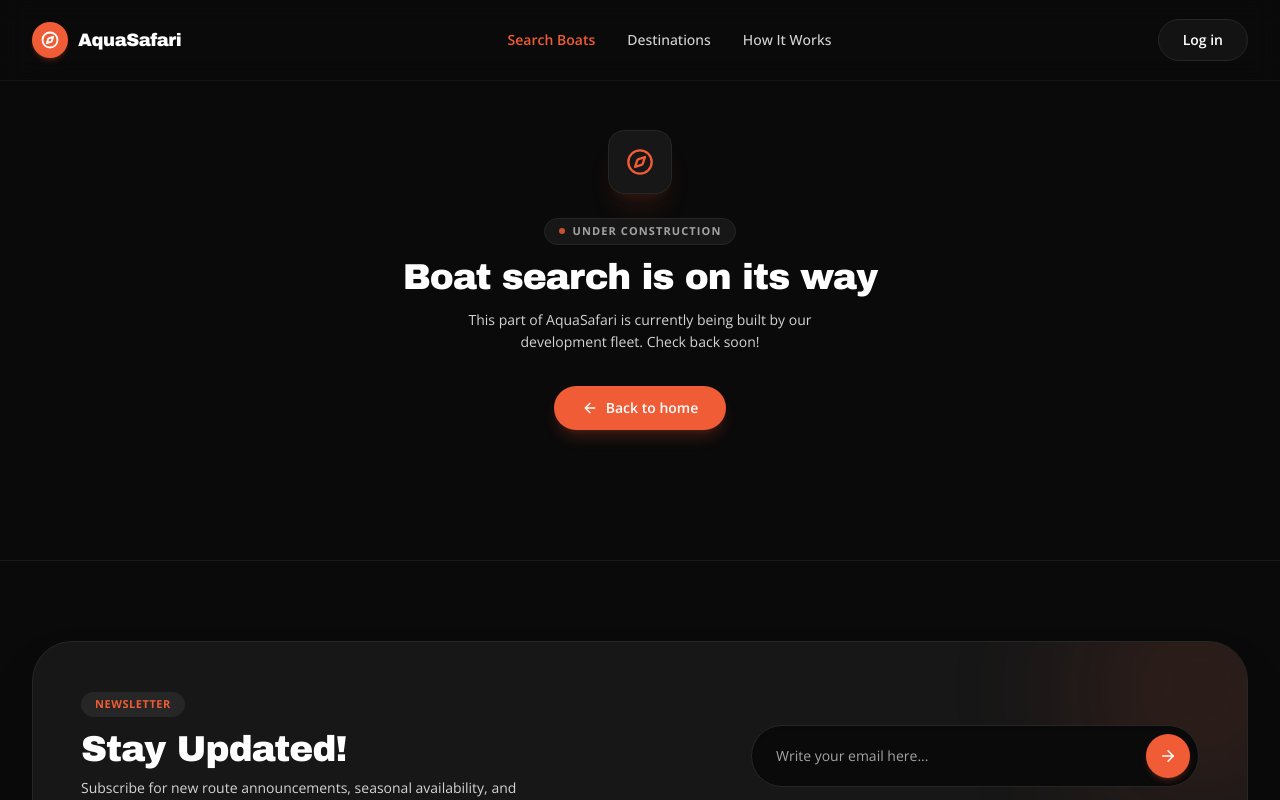
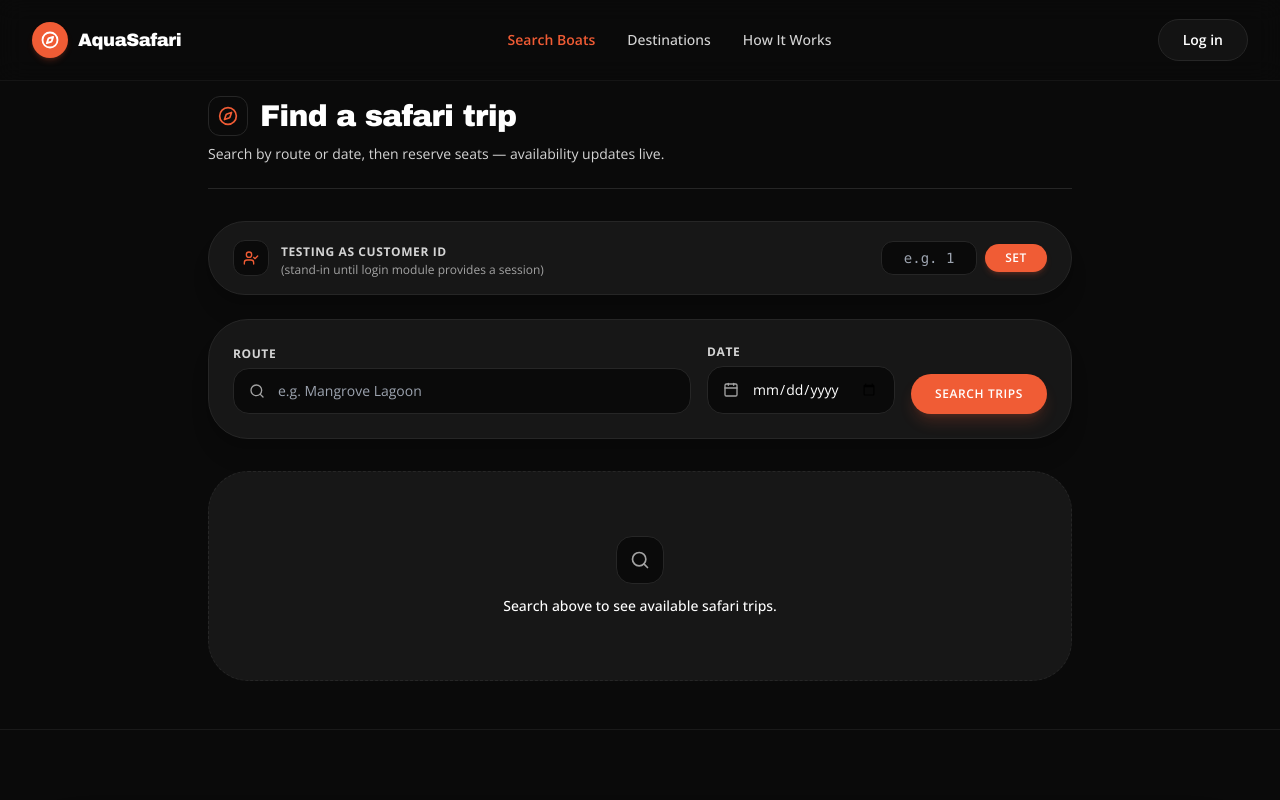
Before and after one commit to leavingnadir/aquasafari, a React (Vite) app in the folder frontend/: page /search in a window 1280 px wide. Shown: the top 800 px of the page. Built offline with nearby package versions, Linux system fonts and the light colour scheme.

Commit message:
Design Booking List and Search trips frontend

```diff
--- a/frontend/src/App.jsx
+++ b/frontend/src/App.jsx
@@ -7,6 +7,10 @@ import ComingSoon from "./pages/ComingSoon.jsx";
 
 // Boat module
 import BoatManagement from "./pages/boat/BoatManagement.jsx";
+
+// Booking module
+import SearchTrips from "./pages/booking/SearchTrips.jsx";
+import MyBookings from "./pages/booking/MyBookings.jsx";
 
 //payment module
 import ProcessPayment from "./pages/payment/ProcessPayment.jsx";
@@ -24,13 +28,15 @@ export default function App() {
           {/* Boat module */}
           <Route path="/boat/manage" element={<BoatManagement />} />
 
+           {/* Booking module */}
+          <Route path="/search" element={<SearchTrips />} />
+          <Route path="/booking/my-bookings" element={<MyBookings />} />
+
           {/* Payment module */}
           <Route path="/payment/checkout" element={<ProcessPayment />} />
           <Route path="/payment/history" element={<PaymentHistory />} />
           <Route path="/payment/records" element={<PaymentRecords />} />
 
-
-          <Route path="/search" element={<ComingSoon title="Boat search" />} />
           <Route path="/destinations" element={<ComingSoon title="Destinations" />} />
           <Route path="/how-it-works" element={<ComingSoon title="How it works" />} />
           <Route path="/login" element={<ComingSoon title="Login" />} />
--- a/frontend/src/pages/booking/CustomerIdBar.jsx
+++ b/frontend/src/pages/booking/CustomerIdBar.jsx
@@ -1,4 +1,5 @@
 import { useState } from "react";
+import { UserCheck, ShieldAlert } from "lucide-react";
 
 /**
  * Temporary stand-in for "the logged-in customer" until the User & Admin
@@ -21,23 +22,31 @@ export default function CustomerIdBar({ customerId, onChange }) {
   };
 
   return (
-    <div className="flex items-center gap-2 rounded-md border border-amber-300 bg-amber-50 px-3 py-2 text-sm text-amber-900">
-      <span className="font-medium">Testing as customer ID:</span>
+    <div className="flex flex-wrap items-center justify-between gap-4 rounded-[2.5rem] border border-surface-800 bg-surface-900 px-6 py-4 shadow-xl font-body text-content-primary">
+      <div className="flex items-center gap-3">
+        <div className="flex h-9 w-9 items-center justify-center rounded-xl border border-surface-800 bg-surface text-brand-500">
+          <UserCheck size={16} />
+        </div>
+        <div>
+          <span className="text-xs font-bold uppercase tracking-wider text-content-secondary">Testing as customer ID</span>
+          <p className="text-xs text-content-muted">(stand-in until login module provides a session)</p>
+        </div>
+      </div>
+
+      <div className="flex items-center gap-2">
         <input
-        className="w-20 rounded border border-amber-300 bg-white px-2 py-1"
+          className="w-24 rounded-xl border border-surface-800 bg-surface px-3 py-1.5 text-center text-sm font-mono text-content-primary outline-none transition-all focus:border-brand-500 focus:ring-2 focus:ring-brand-500/15"
           value={draft}
           onChange={(e) => setDraft(e.target.value)}
           placeholder="e.g. 1"
         />
         <button
           onClick={save}
-        className="rounded bg-amber-600 px-3 py-1 font-medium text-white hover:bg-amber-700"
+          className="rounded-full bg-brand-500 px-5 py-1.5 text-xs font-semibold uppercase tracking-wider text-white shadow-md shadow-brand-500/20 transition-all hover:bg-brand-600"
         >
           Set
         </button>
-      <span className="text-amber-700">
-        (stand-in until the login module provides a real session)
-      </span>
+      </div>
     </div>
   );
 }
--- a/frontend/src/pages/booking/MyBookings.jsx
+++ b/frontend/src/pages/booking/MyBookings.jsx
@@ -1,12 +1,13 @@
 import { useEffect, useState } from "react";
 import { getBookingsForCustomer, cancelBooking } from "../../api/bookingApi";
 import CustomerIdBar, { getStoredCustomerId } from "./CustomerIdBar";
+import { CalendarCheck, ShieldAlert, Loader2, Calendar, Users, XCircle } from "lucide-react";
 
 const statusBadge = {
-  PENDING: "bg-amber-100 text-amber-800 border-amber-300",
-  CONFIRMED: "bg-teal-100 text-teal-800 border-teal-300",
-  CANCELLED: "bg-stone-100 text-stone-600 border-stone-300",
-  EXPIRED: "bg-rose-100 text-rose-700 border-rose-300",
+  PENDING: "bg-amber-500/10 text-amber-400 border-amber-500/20",
+  CONFIRMED: "bg-emerald-500/10 text-emerald-400 border-emerald-500/20",
+  CANCELLED: "bg-slate-400/10 text-slate-400 border-slate-400/20",
+  EXPIRED: "bg-rose-500/10 text-rose-400 border-rose-500/20",
 };
 
 export default function MyBookings() {
@@ -49,10 +50,19 @@ export default function MyBookings() {
   };
 
   return (
-    <div className="mx-auto max-w-3xl px-4 py-8">
-      <header className="mb-6 border-b border-teal-900/10 pb-4">
-        <h1 className="text-3xl font-semibold tracking-tight text-teal-950">My bookings</h1>
-        <p className="mt-1 text-teal-800/80">View your reservations and cancel if plans change.</p>
+    <div className="mx-auto max-w-3xl px-4 pt-24 pb-12 font-body text-content-primary">
+      <header className="mb-8 border-b border-surface-800 pb-6">
+        <div className="flex items-center gap-3">
+          <div className="flex h-10 w-10 items-center justify-center rounded-xl border border-surface-800 bg-surface text-brand-500">
+            <CalendarCheck size={20} />
+          </div>
+          <h1 className="font-display text-3xl font-normal tracking-tight text-content-primary">
+            My bookings
+          </h1>
+        </div>
+        <p className="mt-2 text-sm text-content-secondary">
+          View your reservations and cancel if plans change.
+        </p>
       </header>
 
       <div className="mb-6">
@@ -66,42 +76,62 @@ export default function MyBookings() {
       </div>
 
       {error && (
-        <div className="mb-6 rounded-md border border-rose-300 bg-rose-50 px-4 py-3 text-rose-800">
-          {error}
+        <div className="mb-6 flex items-center gap-3 rounded-2xl border border-rose-500/20 bg-rose-500/10 px-5 py-4 text-rose-400">
+          <ShieldAlert size={18} className="shrink-0" />
+          <span className="text-sm font-medium">{error}</span>
         </div>
       )}
 
-      {loading && <p className="text-teal-800/70">Loading your bookings…</p>}
+      {loading && (
+        <div className="flex items-center justify-center gap-2 py-12 text-content-secondary">
+          <Loader2 size={18} className="animate-spin" />
+          <span className="text-sm">Loading your bookings…</span>
+        </div>
+      )}
 
       {!loading && bookings.length === 0 && (
-        <p className="rounded-md border border-dashed border-teal-900/20 px-4 py-10 text-center text-teal-800/70">
-          No bookings yet. Head to Search Trips to reserve your first safari.
-        </p>
+        <div className="rounded-[2.5rem] border border-dashed border-surface-800 bg-surface-900 px-6 py-16 text-center">
+          <div className="mx-auto mb-3 flex h-12 w-12 items-center justify-center rounded-2xl border border-surface-800 bg-surface text-content-muted">
+            <Calendar size={20} />
+          </div>
+          <p className="text-sm font-medium text-content-primary">No bookings yet.</p>
+          <p className="mt-1 text-xs text-content-secondary">Head to Search Trips to reserve your first safari.</p>
+        </div>
       )}
 
-      <ul className="space-y-3">
+      <ul className="space-y-4">
         {bookings.map((booking) => (
           <li
             key={booking.bookingId}
-            className="flex flex-wrap items-center justify-between gap-4 rounded-lg border border-teal-900/10 bg-white p-4 shadow-sm"
+            className="flex flex-wrap items-center justify-between gap-6 rounded-[2.5rem] border border-surface-800 bg-surface-900 p-6 shadow-xl transition-colors hover:border-surface-700"
           >
             <div>
-              <p className="font-semibold text-teal-950">Booking #{booking.bookingId}</p>
-              <p className="text-sm text-teal-800/80">
-                Trip #{booking.tripId} · {booking.passengerCount} passenger(s) · booked{" "}
-                {booking.bookingDate}
+              <p className="font-display text-lg font-normal text-content-primary">
+                Booking #{booking.bookingId}
               </p>
+              <div className="mt-1.5 flex flex-wrap items-center gap-3 text-xs text-content-secondary">
+                <span>Trip #{booking.tripId}</span>
+                <span>·</span>
+                <span className="flex items-center gap-1">
+                  <Users size={12} />
+                  <span>{booking.passengerCount} passenger(s)</span>
+                </span>
+                <span>·</span>
+                <span>booked {booking.bookingDate}</span>
+              </div>
               {booking.bookingStatus === "PENDING" && booking.reservationExpiresAt && (
-                <p className="text-sm text-amber-700">
+                <p className="mt-2 text-xs font-medium text-amber-400">
                   Reservation holds until{" "}
                   {new Date(booking.reservationExpiresAt).toLocaleTimeString()}
                 </p>
               )}
             </div>
 
-            <div className="flex items-center gap-3">
+            <div className="flex items-center gap-4">
               <span
-                className={`rounded-full border px-3 py-1 text-xs font-medium ${statusBadge[booking.bookingStatus]}`}
+                className={`rounded-full border px-3 py-1 text-[11px] font-semibold uppercase tracking-wider ${
+                  statusBadge[booking.bookingStatus] ?? "bg-surface-800 text-content-secondary border-surface-700"
+                }`}
               >
                 {booking.bookingStatus}
               </span>
@@ -109,9 +139,11 @@ export default function MyBookings() {
                 <button
                   onClick={() => handleCancel(booking.bookingId)}
                   disabled={cancellingId === booking.bookingId}
-                  className="rounded-md border border-rose-300 px-3 py-1.5 text-sm font-medium text-rose-700 transition hover:bg-rose-50 disabled:opacity-50"
+                  className="flex items-center gap-1.5 rounded-full border border-rose-500/20 bg-rose-500/10 px-4 py-2 text-xs font-semibold uppercase tracking-wider text-rose-400 transition-all hover:bg-rose-500/20 disabled:opacity-50"
                 >
-                  {cancellingId === booking.bookingId ? "Cancelling…" : "Cancel"}
+                  {cancellingId === booking.bookingId && <Loader2 size={13} className="animate-spin" />}
+                  <XCircle size={13} />
+                  <span>{cancellingId === booking.bookingId ? "Cancelling…" : "Cancel"}</span>
                 </button>
               )}
             </div>
--- a/frontend/src/pages/booking/SearchTrips.jsx
+++ b/frontend/src/pages/booking/SearchTrips.jsx
@@ -1,10 +1,11 @@
 import { useState } from "react";
 import { searchTrips, bookTrip } from "../../api/bookingApi";
 import CustomerIdBar, { getStoredCustomerId } from "./CustomerIdBar";
+import { Search, Calendar, Compass, ShieldAlert, CheckCircle2, Loader2, Users } from "lucide-react";
 
 const statusStyles = {
-  ok: "text-teal-800",
-  full: "text-rose-700",
+  ok: "text-emerald-400",
+  full: "text-rose-400",
 };
 
 export default function SearchTrips() {
@@ -64,12 +65,17 @@ export default function SearchTrips() {
   };
 
   return (
-    <div className="mx-auto max-w-4xl px-4 py-8">
-      <header className="mb-6 border-b border-teal-900/10 pb-4">
-        <h1 className="text-3xl font-semibold tracking-tight text-teal-950">
+    <div className="mx-auto max-w-4xl px-4 pt-24 pb-12 font-body text-content-primary">
+      <header className="mb-8 border-b border-surface-800 pb-6">
+        <div className="flex items-center gap-3">
+          <div className="flex h-10 w-10 items-center justify-center rounded-xl border border-surface-800 bg-surface text-brand-500">
+            <Compass size={20} />
+          </div>
+          <h1 className="font-display text-3xl font-normal tracking-tight text-content-primary">
             Find a safari trip
           </h1>
-        <p className="mt-1 text-teal-800/80">
+        </div>
+        <p className="mt-2 text-sm text-content-secondary">
           Search by route or date, then reserve seats — availability updates live.
         </p>
       </header>
@@ -80,65 +86,84 @@ export default function SearchTrips() {
 
       <form
         onSubmit={runSearch}
-        className="mb-8 flex flex-col gap-3 rounded-lg border border-teal-900/10 bg-white p-4 shadow-sm sm:flex-row sm:items-end"
+        className="mb-8 flex flex-col gap-4 rounded-[2.5rem] border border-surface-800 bg-surface-900 p-6 shadow-xl sm:flex-row sm:items-end"
       >
         <div className="flex-1">
-          <label className="mb-1 block text-sm font-medium text-teal-950">Route</label>
+          <label className="mb-1.5 block text-xs font-bold uppercase tracking-wider text-content-secondary">Route</label>
+          <div className="relative">
+            <Search className="absolute left-4 top-1/2 -translate-y-1/2 text-content-muted" size={16} />
             <input
               value={route}
               onChange={(e) => setRoute(e.target.value)}
               placeholder="e.g. Mangrove Lagoon"
-            className="w-full rounded-md border border-teal-900/20 px-3 py-2 focus:border-teal-600 focus:outline-none focus:ring-2 focus:ring-teal-600/30"
+              className="w-full rounded-2xl border border-surface-800 bg-surface py-3 pl-11 pr-4 text-sm text-content-primary outline-none transition-all focus:border-brand-500 focus:ring-2 focus:ring-brand-500/15"
             />
           </div>
+        </div>
         <div>
-          <label className="mb-1 block text-sm font-medium text-teal-950">Date</label>
+          <label className="mb-1.5 block text-xs font-bold uppercase tracking-wider text-content-secondary">Date</label>
+          <div className="relative">
+            <Calendar className="absolute left-4 top-1/2 -translate-y-1/2 text-content-muted" size={16} />
             <input
               type="date"
               value={date}
               onChange={(e) => setDate(e.target.value)}
-            className="w-full rounded-md border border-teal-900/20 px-3 py-2 focus:border-teal-600 focus:outline-none focus:ring-2 focus:ring-teal-600/30"
+              className="w-full rounded-2xl border border-surface-800 bg-surface py-3 pl-11 pr-4 text-sm text-content-primary outline-none transition-all focus:border-brand-500 focus:ring-2 focus:ring-brand-500/15"
             />
+          </div>
         </div>
         <button
           type="submit"
           disabled={loading}
-          className="rounded-md bg-teal-800 px-5 py-2 font-medium text-white transition hover:bg-teal-900 disabled:opacity-60"
+          className="flex items-center justify-center gap-2 rounded-full bg-brand-500 px-6 py-3 text-xs font-semibold uppercase tracking-wider text-white shadow-lg shadow-brand-500/20 transition-all hover:bg-brand-600 disabled:opacity-60"
         >
-          {loading ? "Searching…" : "Search trips"}
+          {loading && <Loader2 size={14} className="animate-spin" />}
+          <span>{loading ? "Searching…" : "Search trips"}</span>
         </button>
       </form>
 
       {error && (
-        <div className="mb-6 rounded-md border border-rose-300 bg-rose-50 px-4 py-3 text-rose-800">
-          {error}
+        <div className="mb-6 flex items-center gap-3 rounded-2xl border border-rose-500/20 bg-rose-500/10 px-5 py-4 text-rose-400">
+          <ShieldAlert size={18} className="shrink-0" />
+          <span className="text-sm font-medium">{error}</span>
         </div>
       )}
 
       {confirmation && (
-        <div className="mb-6 rounded-md border border-teal-300 bg-teal-50 px-4 py-3 text-teal-900">
-          Reserved. Booking <span className="font-semibold">#{confirmation.bookingId}</span> is{" "}
-          <span className="font-semibold">{confirmation.bookingStatus}</span> — complete payment
-          before <span className="font-semibold">
+        <div className="mb-6 flex items-start gap-3 rounded-2xl border border-emerald-500/20 bg-emerald-500/10 px-5 py-4 text-emerald-300">
+          <CheckCircle2 size={18} className="mt-0.5 shrink-0 text-emerald-400" />
+          <div className="text-sm">
+            Reserved. Booking <span className="font-semibold text-content-primary">#{confirmation.bookingId}</span> is{" "}
+            <span className="font-semibold text-content-primary">{confirmation.bookingStatus}</span> — complete payment
+            before{" "}
+            <span className="font-semibold text-content-primary">
               {new Date(confirmation.reservationExpiresAt).toLocaleTimeString()}
             </span>{" "}
             or the seats are released back to the pool.
           </div>
+        </div>
       )}
 
       {trips === null && !loading && (
-        <p className="rounded-md border border-dashed border-teal-900/20 px-4 py-10 text-center text-teal-800/70">
-          Search above to see available safari trips.
-        </p>
+        <div className="rounded-[2.5rem] border border-dashed border-surface-800 bg-surface-900 px-6 py-16 text-center">
+          <div className="mx-auto mb-3 flex h-12 w-12 items-center justify-center rounded-2xl border border-surface-800 bg-surface text-content-muted">
+            <Search size={20} />
+          </div>
+          <p className="text-sm font-medium text-content-primary">Search above to see available safari trips.</p>
+        </div>
       )}
 
       {trips?.length === 0 && (
-        <p className="rounded-md border border-dashed border-teal-900/20 px-4 py-10 text-center text-teal-800/70">
-          No trips match that search. Try a different route or date.
-        </p>
+        <div className="rounded-[2.5rem] border border-dashed border-surface-800 bg-surface-900 px-6 py-16 text-center">
+          <div className="mx-auto mb-3 flex h-12 w-12 items-center justify-center rounded-2xl border border-surface-800 bg-surface text-content-muted">
+            <Compass size={20} />
+          </div>
+          <p className="text-sm font-medium text-content-primary">No trips match that search.</p>
+          <p className="mt-1 text-xs text-content-secondary">Try a different route or date.</p>
+        </div>
       )}
 
-      <ul className="space-y-3">
+      <ul className="space-y-4">
         {trips?.map((trip) => {
           const isFull = trip.seatsAvailable <= 0;
           const passengerCount = passengerCounts[trip.tripId] ?? 1;
@@ -147,22 +172,25 @@ export default function SearchTrips() {
           return (
             <li
               key={trip.tripId}
-              className="rounded-lg border border-teal-900/10 bg-white p-4 shadow-sm"
+              className="rounded-[2.5rem] border border-surface-800 bg-surface-900 p-6 shadow-xl transition-colors hover:border-surface-700"
             >
-              <div className="flex flex-wrap items-start justify-between gap-4">
+              <div className="flex flex-wrap items-center justify-between gap-6">
                 <div>
-                  <h2 className="text-lg font-semibold text-teal-950">{trip.route}</h2>
-                  <p className="text-sm text-teal-800/80">
+                  <h2 className="font-display text-xl font-normal text-content-primary">{trip.route}</h2>
+                  <p className="mt-1 text-xs text-content-secondary">
                     {trip.tripDate} · {trip.departureTime} · {trip.durationMinutes} min
                   </p>
-                  <p className={`mt-1 text-sm font-medium ${isFull ? statusStyles.full : statusStyles.ok}`}>
+                  <p className={`mt-2 text-xs font-semibold uppercase tracking-wider ${isFull ? statusStyles.full : statusStyles.ok}`}>
                     {isFull ? "Fully booked" : `${trip.seatsAvailable} of ${trip.boatCapacity} seats available`}
                   </p>
                 </div>
 
-                <div className="flex flex-col items-end gap-2">
-                  <div className="flex items-center gap-2">
-                    <label className="text-sm text-teal-900">Passengers</label>
+                <div className="flex flex-col items-end gap-3">
+                  <div className="flex items-center gap-3">
+                    <label className="flex items-center gap-1.5 text-xs font-bold uppercase tracking-wider text-content-secondary">
+                      <Users size={14} />
+                      <span>Passengers</span>
+                    </label>
                     <input
                       type="number"
                       min={1}
@@ -172,18 +200,19 @@ export default function SearchTrips() {
                       onChange={(e) =>
                         setPassengerCounts((prev) => ({ ...prev, [trip.tripId]: e.target.value }))
                       }
-                      className="w-16 rounded-md border border-teal-900/20 px-2 py-1 text-right disabled:bg-teal-900/5"
+                      className="w-16 rounded-xl border border-surface-800 bg-surface px-3 py-1.5 text-right text-sm font-mono text-content-primary outline-none focus:border-brand-500 disabled:opacity-40"
                     />
                   </div>
-                  <p className="text-sm text-teal-800/80">
-                    Est. total: <span className="font-semibold text-teal-950">Rs {total}</span>
+                  <p className="text-xs text-content-secondary">
+                    Est. total: <span className="font-mono font-semibold text-content-primary">Rs {total}</span>
                   </p>
                   <button
                     onClick={() => handleBook(trip)}
                     disabled={isFull || bookingTripId === trip.tripId}
-                    className="rounded-md bg-orange-600 px-4 py-2 text-sm font-medium text-white transition hover:bg-orange-700 disabled:cursor-not-allowed disabled:opacity-50"
+                    className="flex items-center gap-2 rounded-full bg-brand-500 px-6 py-2.5 text-xs font-semibold uppercase tracking-wider text-white shadow-lg shadow-brand-500/20 transition-all hover:bg-brand-600 disabled:cursor-not-allowed disabled:opacity-50"
                   >
-                    {bookingTripId === trip.tripId ? "Reserving…" : "Reserve seats"}
+                    {bookingTripId === trip.tripId && <Loader2 size={14} className="animate-spin" />}
+                    <span>{bookingTripId === trip.tripId ? "Reserving…" : "Reserve seats"}</span>
                   </button>
                 </div>
               </div>
```
Also changed, not shown: frontend/src/pages/booking/Related_Frontend_Files.txt (deleted). Lines whose indentation alone changed are shown as unchanged.
